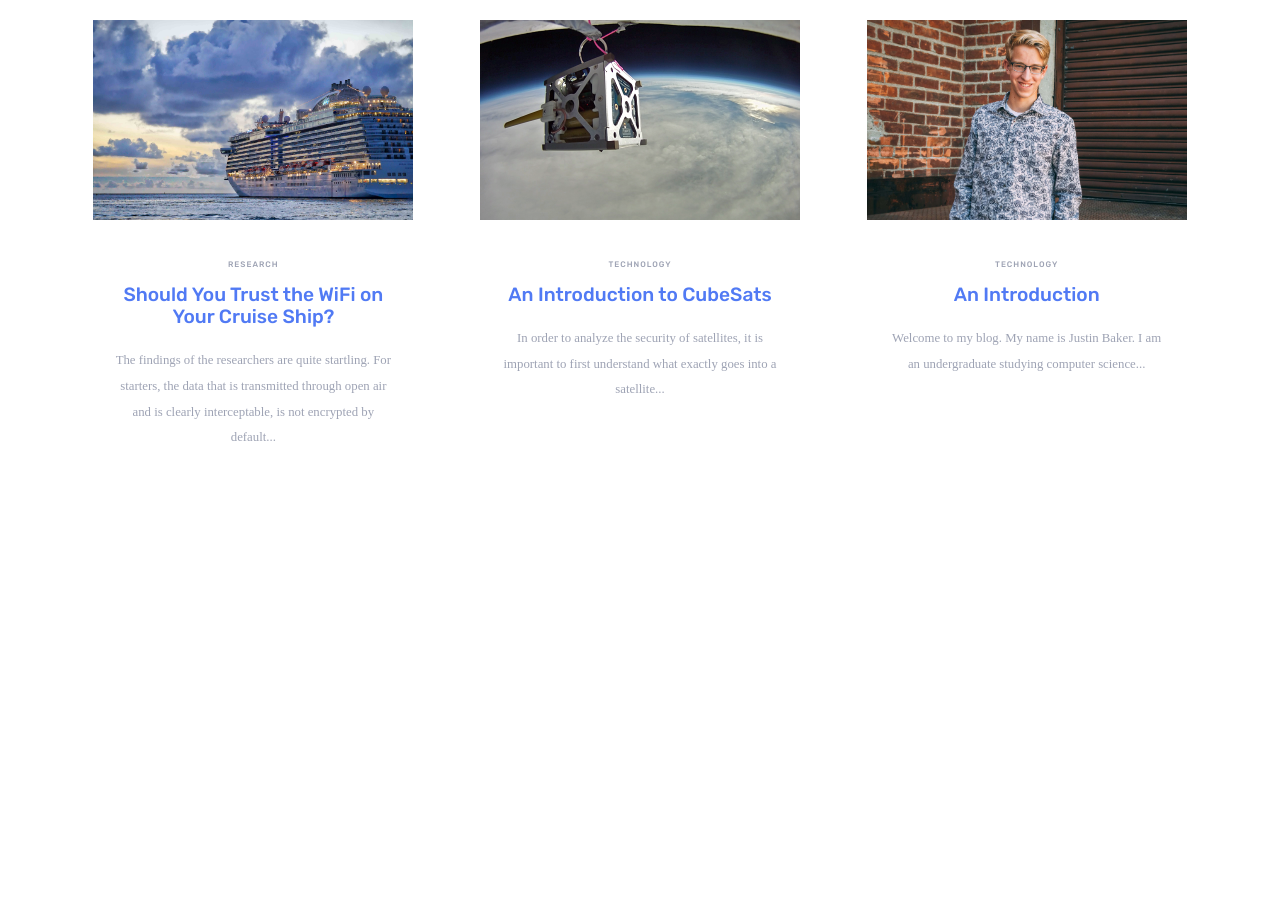
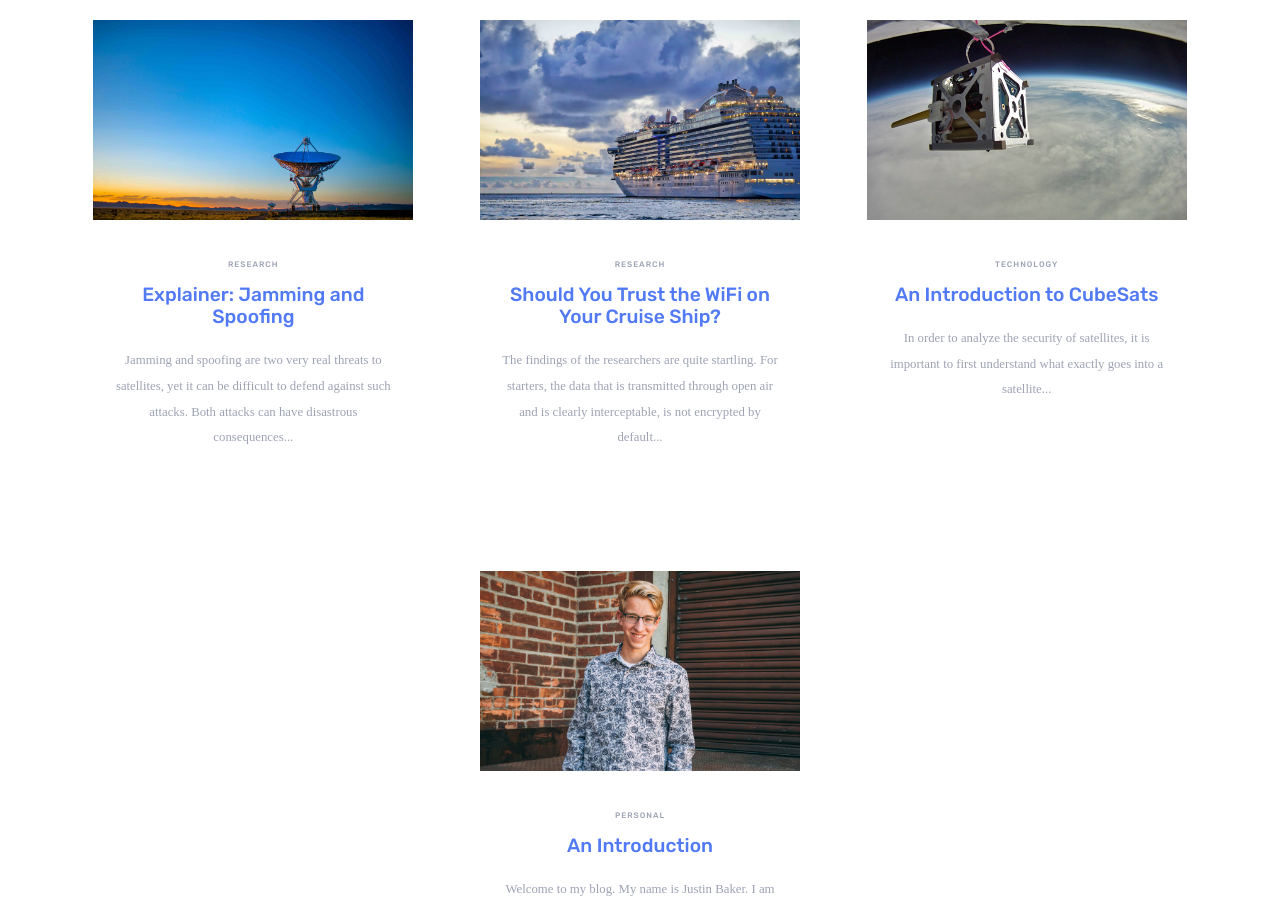
Before and after one commit to justindbaker/personal, a Jekyll site: the page built from blog.html, in a window 1280 px wide and 900 px high, scrolled down 730 px. Built offline with Jekyll 4.4.1, drawn with Linux system fonts in a browser that asks for light colours; before the commit the page ends 1301 px from its top, so only the background shows below that.

Commit message:
Publish - Jamming and Spoofing

```diff
--- a/_layouts/post.html
+++ b/_layouts/post.html
@@ -20,7 +20,7 @@ layout: default
 <hr>
 <h5 class="readMoreCTA">You Might Want To Read...</h5>
 <div class="blogReadMoreWrapper">
-    {% for post in site.posts limit: 3 %}
+    {% for post in site.posts offset: 1 limit: 3 %}
         <div class="blogPostContainer">
             <a href="{{ site.baseurl }}{{ post.url }}" class="blogPostFeatImg" style="background-image: url('{{ site.baseurl }}{{ site.pathToBlogImageBin }}lowRes/{{ post.featImg }}');"></a>
             <a href="" class="blogCategory">{{ post.categories}}</a>
--- a/_posts/2020-05-31-my-first-blog-post.html
+++ b/_posts/2020-05-31-my-first-blog-post.html
@@ -1,7 +1,7 @@
 ---
 layout: post
 title: "An Introduction"
-categories: technology
+categories: personal
 featImg: anIntroCover.jpg
 excerpt: "Welcome to my blog. My name is Justin Baker.  I am an undergraduate studying computer science..."
 author: justinBaker
--- /dev/null
+++ b/_posts/2020-06-10-Explainer-Jamming-And-Spoofing.html
@@ -0,0 +1,22 @@
+---
+layout: post
+title: "Explainer: Jamming and Spoofing"
+categories: Research
+featImg: jamming-spoofing-title-photo.jpg
+excerpt: "Jamming and spoofing are two very real threats to satellites, yet it can be difficult to defend against such attacks.  Both attacks can have disastrous consequences..."
+author: justinBaker
+---
+
+<p>Today’s Research Paper:  <a href="https://reader.chathamhouse.org/space-final-frontier-cybersecurity#" target="_blank">Space, the Final Frontier for Cybersecurity?</a>
+</p>
+<p>Jamming and spoofing are two very real threats to satellites, yet it can be difficult to defend against such attacks.  Both attacks can have disastrous consequences to communications and navigation; two vital uses of satellites today.  With so much at stake, what are these attacks?</p>
+
+<a href="" target="_blank" class="lg-blockquote">“Jamming is an attempt to degrade and disrupt connectivity by interfering with the signals that are the means for communication.”</a>
+<p>Jamming is a well known threat to all wireless communication devices.   In the case of satellites, it occurs when an attacker intentionally uses an interfering signal such as radio noise or electromagnetic signals to inhibit satellite communications.  A jamming device typically transmits signals of the same frequency used by the satellite, thus drowning out the true message.  When it comes to satellites, jamming can occur in the downlink from satellite to ground station (terrestrial jamming) or in the uplink from ground station to satellite (orbital jamming).  There have been many instances of terrestrial jamming that enable authoritarian governments to censor information and communication.  The trouble is jammers can be inexpensive, small, and simple to use which only makes it easier for such an attack to occur.  From the paper:</p>
+<a href="" target="_blank" class="lg-blockquote">“Cases of mobile phone jammers have been documented with handheld units being able to block calls within a range of approximately 3 to 5 kilometres in urban areas.”</a>
+<p>On the other hand, orbital jamming can be caused from anywhere within the coverage area of the satellite.  This shifts the impact of the attack from a localized area to the entire coverage region, increasing its effect.  There have been instances of satellite jamming by Iran in an attempt to censor information which impacted other areas of the world.</p>
+<a href="" target="_blank" class="lg-blockquote">“Spoofing goes beyond jamming to distort or replace the wanted signal with a false signal.”</a>
+<p>In order to be successful, a spoofing attack must block out the true signal while injecting an indistinguishable signal with the spoofed information.  The paper explains a possible attack that uses spoofing to act as a controller of a power grid.  This false controller could then cause a power surge in an electrical grid, triggering blackouts over a large geographic area and causing large amounts of property damage.  The paper also cites a demonstration done by Dr Todd Humphreys in which he and his lab created a device that spoofed GPS locations.  Using this device, they were able to target a yacht and make it appear as if it were off course.</p>
+<a href="" target="_blank" class="lg-blockquote">“The captain, not realizing that the GPS signal was incorrect, adjusted course so that true
+track of the vessel was inaccurate by a few degrees. The implications of this form of attack, perhaps on a laden, very large crude carrier manoeuvring in confined waters, are only too clear.”</a>
+<p>It is clear that these types of attacks can have disastrous consequences on a large scale.  We must actively work to research ways to mitigate their effects or prevent these attacks in the first place.  If you found this post interesting, I highly recommend reading the entire paper as it goes further in depth on these attacks as well as others.  It also talks a lot about the politics of securing satellites and why it isn’t as easy as one might think.  I hope to do an article on that topic sometime soon.</p>
--- a/blog.html
+++ b/blog.html
@@ -1,7 +1,7 @@
 ---
 layout: default
 ---
-{% for post in site.posts offset: 0 limit: 1 %}
+{% for post in site.posts offset: 1 limit: 1 %}
 <header class="blog-index-header-main" style="background-image:url('{{ site.baseurl }}{{ site.pathToBlogImageBin }}{{ post.featImg }}')">
     <div class="overlay-dark"></div>
     {% include nav.html %}
```
Also changed, not shown: assets/img/blog/jamming-spoofing-title-photo.jpg (added), assets/img/blog/lowRes/jamming-spoofing-title-photo.jpg (added).
